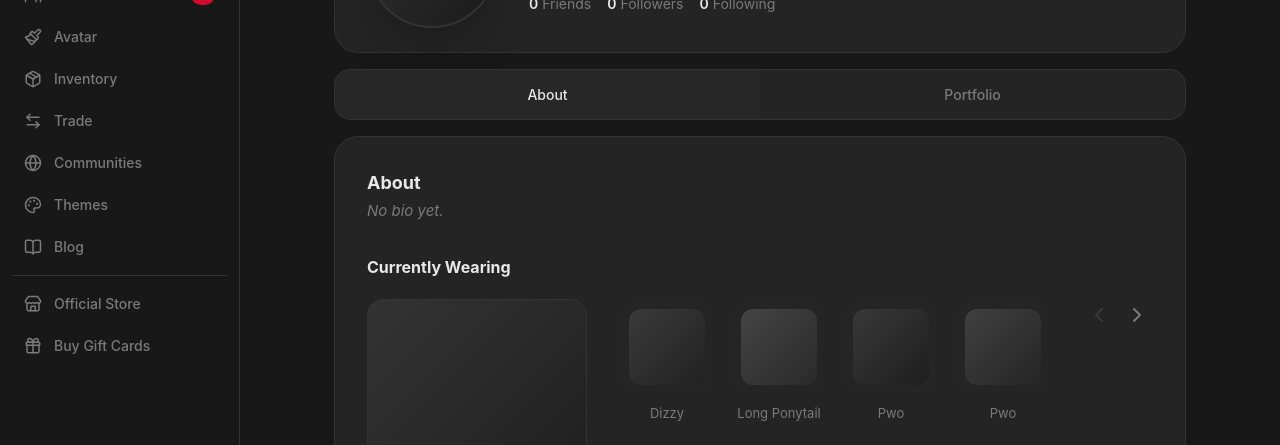
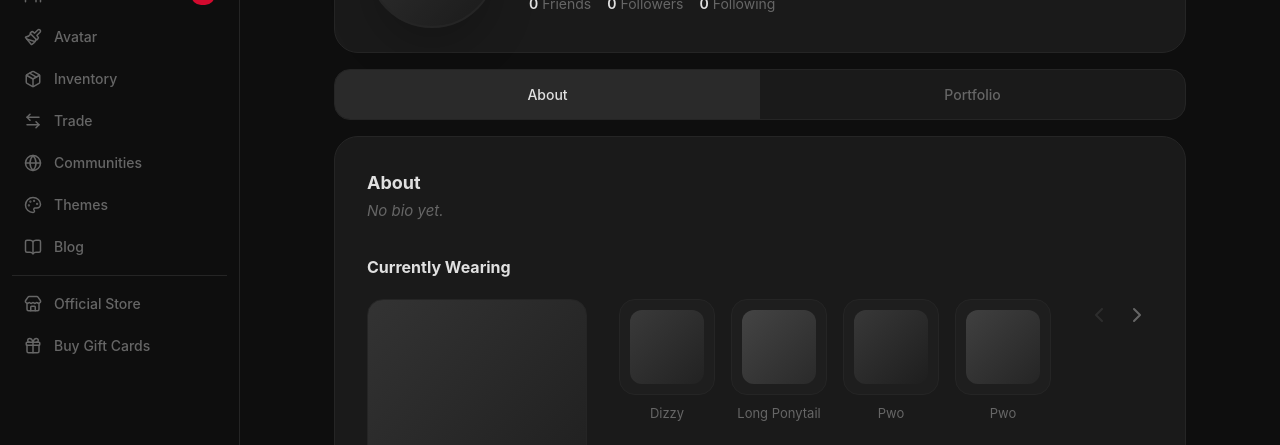
Before and after one commit to Pwooooo/Sox, a React (Vite) app: page /profile/1 in a window 1280 px wide. Shown: the part 231-676 px from the top of the page. Built offline with nearby package versions, Linux system fonts and the light colour scheme.

Commit message:
profile: match luduvo colors - darker bg, subtler borders, stronger tab highlight

```diff
--- a/src/index.css
+++ b/src/index.css
@@ -1,24 +1,24 @@
 @import "tailwindcss";
 
 @theme {
-  --color-background: #181818;
-  --color-foreground: #e8e8e8;
-  --color-card: #242424;
-  --color-card-foreground: #e8e8e8;
-  --color-popover: #242424;
-  --color-popover-foreground: #e8e8e8;
+  --color-background: #0e0e0e;
+  --color-foreground: #e0e0e0;
+  --color-card: #1a1a1a;
+  --color-card-foreground: #e0e0e0;
+  --color-popover: #1a1a1a;
+  --color-popover-foreground: #e0e0e0;
   --color-primary: #d20a2e;
   --color-primary-foreground: #ffffff;
-  --color-secondary: #2a2a2a;
-  --color-secondary-foreground: #b0b0b0;
-  --color-muted: #2a2a2a;
-  --color-muted-foreground: #7a7a7a;
+  --color-secondary: #242424;
+  --color-secondary-foreground: #a0a0a0;
+  --color-muted: #1e1e1e;
+  --color-muted-foreground: #666666;
   --color-accent: rgba(255, 255, 255, 0.1);
-  --color-accent-foreground: #181818;
+  --color-accent-foreground: #0e0e0e;
   --color-destructive: oklch(60% 0.25 22);
   --color-destructive-foreground: oklch(100% 0 0);
-  --color-border: #333333;
-  --color-input: #2a2a2a;
+  --color-border: #252525;
+  --color-input: #1e1e1e;
   --color-ring: #d20a2e;
   --color-gold: #f5a623;
   --color-green: #22c55e;
--- a/src/pages/Profile.tsx
+++ b/src/pages/Profile.tsx
@@ -67,7 +67,7 @@ export function Profile() {
             onClick={() => setActiveTab(tab)}
             className={`flex-1 py-3.5 text-[14px] font-medium transition-colors cursor-pointer border-none capitalize ${
               activeTab === tab
-                ? 'bg-secondary/60 text-foreground'
+                ? 'bg-[#2a2a2a] text-foreground'
                 : 'bg-transparent text-muted-foreground hover:text-foreground'
             }`}
           >
@@ -93,7 +93,7 @@ export function Profile() {
                 <div className="grid grid-cols-4 gap-4">
                   {visible.map((item) => (
                     <div key={item.index} className="flex flex-col items-center gap-2.5">
-                      <div className="w-full aspect-square rounded-2xl bg-secondary/30 p-2.5">
+                      <div className="w-full aspect-square rounded-2xl bg-[#1e1e1e] p-2.5 border border-[#2a2a2a]">
                         <div className="w-full h-full rounded-xl" style={{ background: grad(item.index) }} />
                       </div>
                       <span className="text-[13px] text-muted-foreground text-center leading-tight">{item.name}</span>
```
